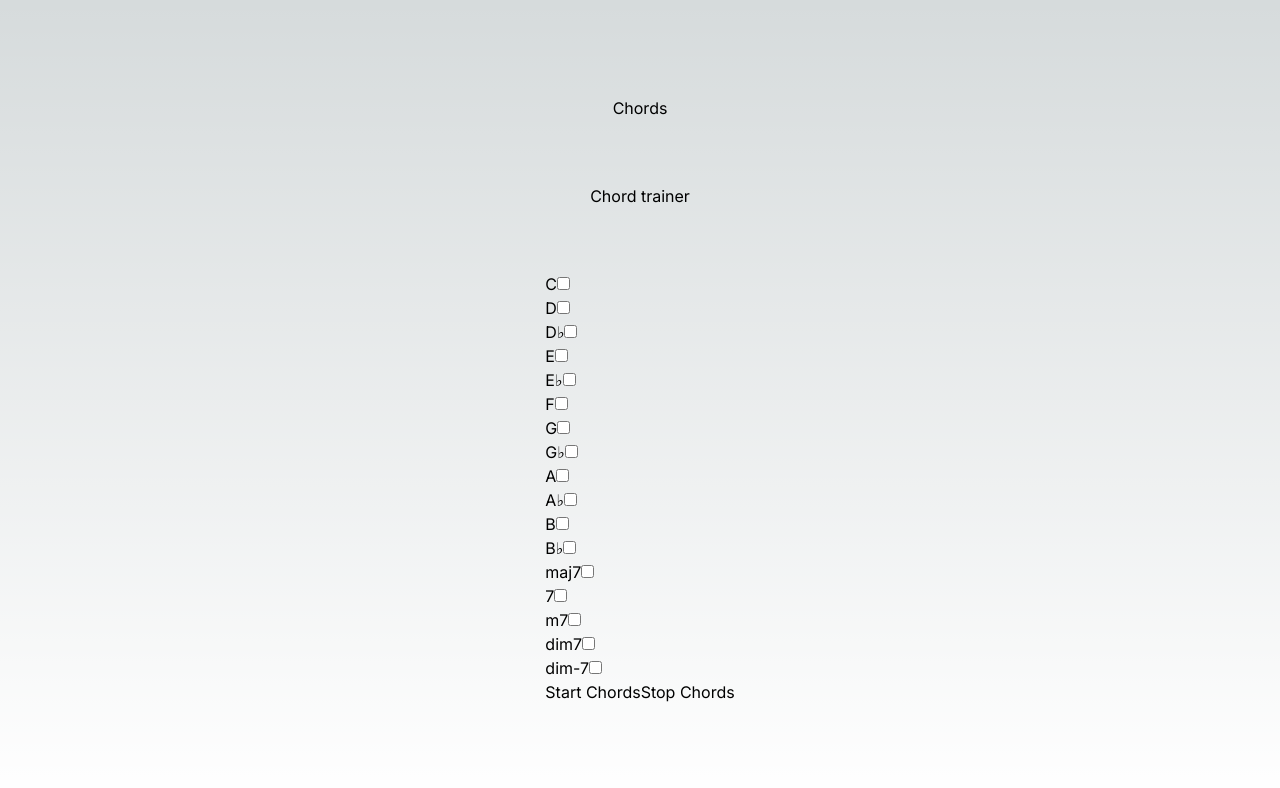
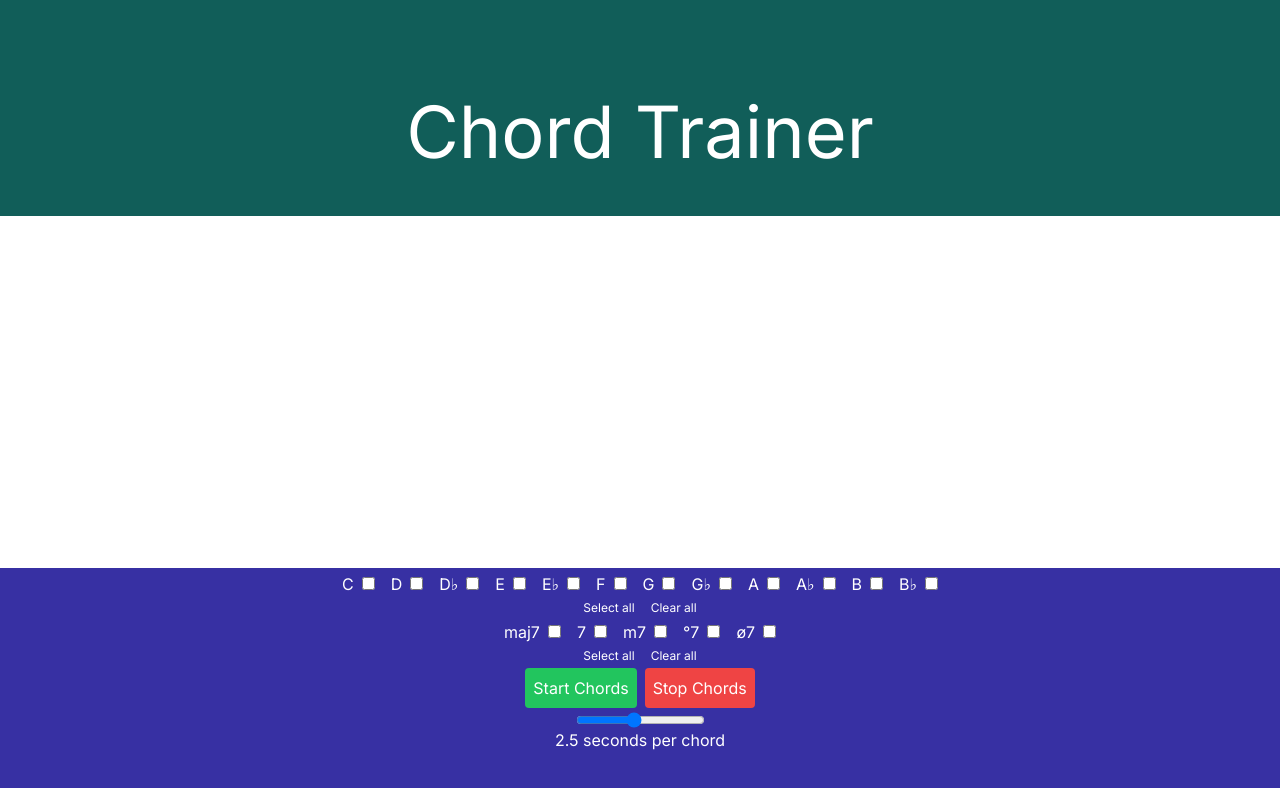
Before and after one commit to jstout38/Chord-Trainer, a Next.js app: page / in a window 1280 px wide. Shown: the top 788 px of the page. Built offline with nearby package versions, Linux system fonts and the light colour scheme.

Commit message:
slider for timing and styling

```diff
--- a/app/globals.css
+++ b/app/globals.css
@@ -2,19 +2,6 @@
 @tailwind components;
 @tailwind utilities;
 
-:root {
-  --foreground-rgb: 0, 0, 0;
-  --background-start-rgb: 214, 219, 220;
-  --background-end-rgb: 255, 255, 255;
-}
-
-@media (prefers-color-scheme: dark) {
-  :root {
-    --foreground-rgb: 255, 255, 255;
-    --background-start-rgb: 0, 0, 0;
-    --background-end-rgb: 0, 0, 0;
-  }
-}
 
 body {
   color: rgb(var(--foreground-rgb));
--- /dev/null
+++ b/app/options.tsx
@@ -0,0 +1,80 @@
+import { useState, useRef } from 'react';
+import { chordSettingsType } from './page';
+
+type optionProps = {
+  chordState: chordSettingsType,
+  startChords: React.MouseEventHandler<HTMLButtonElement>,
+  stopChords: React.MouseEventHandler<HTMLButtonElement>,
+  handleClickKeys: Function,
+  handleClickChords: Function,
+  selectAllKeys: React.MouseEventHandler<HTMLButtonElement>,
+  clearAllKeys: React.MouseEventHandler<HTMLButtonElement>,
+  selectAllChords: React.MouseEventHandler<HTMLButtonElement>,
+  clearAllChords: React.MouseEventHandler<HTMLButtonElement>,
+  chordSpeed: number,
+  setChordSpeed: Function,
+}
+
+export default function Options(props: optionProps) {
+
+  return (
+    <div className="bg-indigo-800 text-white w-full pb-12">
+      <div className="flex flex-col">
+        <div className="flex flex-row justify-center">
+          {props.chordState.keys.map((entry, index) => {
+            var label = entry[0];
+            var isChecked = entry[1];
+            return (
+            <div className="m-1" key={index} >
+            <label className="m-1">{label[0].toUpperCase() + label.slice(1)}</label>
+            <input className="m-1" name={label} type="checkbox" onChange={(e) => props.handleClickKeys(e, index)} checked={isChecked} />
+            </div>
+            );
+            })
+          }
+        </div>
+        <div className="flex flex-row justify-center">
+          <button className="mx-2 text-xs" onClick={props.selectAllKeys}>Select all</button>
+          <button className="mx-2 text-xs" onClick={props.clearAllKeys}>Clear all</button>
+        </div>
+        <div className="flex flex-row justify-center">
+          {props.chordState.chords.map((entry, index) => {
+            var label = entry[0];
+            var isChecked = entry[1];
+            return (
+            <div className="m-1" key={index} >
+            <label className="m-1">{label}</label>
+            <input className="m-1" name={label} type="checkbox" onChange={(e) => props.handleClickChords(e, index)} checked={isChecked} />
+            </div>
+            );
+            })
+          }
+        </div>
+        <div className="flex flex-row justify-center">
+          <button className="mx-2 text-xs" onClick={props.selectAllChords}>Select all</button>
+          <button className="mx-2 text-xs" onClick={props.clearAllChords}>Clear all</button>
+        </div>
+      </div>
+      <div className="flex flex-row justify-center">
+        <button className="bg-green-500 m-1 p-2 rounded text-white" onClick={props.startChords}>Start Chords</button>
+        <button className="bg-red-500 p-2 rounded m-1 text-white" onClick={props.stopChords}>Stop Chords</button>
+      </div>
+      <div className="slidecontainer">
+        <div className="flex flex-row justify-center">
+          <input
+            type="range"
+            min=".5"
+            max="5"
+            step=".5"
+            value={props.chordSpeed}
+            onChange={(e) => {props.setChordSpeed(e.target.value)}}
+            className="slider"
+            id="myRange" />
+        </div>
+        <div className="flex flex-row justify-center">
+          {props.chordSpeed} seconds per chord
+        </div>
+      </div>
+    </div>
+  )
+}
--- a/app/page.tsx
+++ b/app/page.tsx
@@ -2,8 +2,9 @@
 
 import Image from 'next/image'
 import { useState, useEffect, useRef } from 'react';
+import Option from './options';
 
-type chordSettingsType = {
+export type chordSettingsType = {
   keys: [string, boolean][],
   chords: [string, boolean][],
 };
@@ -17,7 +18,7 @@ type chordListType = {
 export default function Home() {
 
   const keys = [ "c", "d", "d♭", "e", "e♭", "f", "g", "g♭", "a", "a♭", "b", "b♭", ]
-  const chords =[ "maj7", "7", "m7", "dim7", "dim-7", ]
+  const chords =[ "maj7", "7", "m7", "°7", "ø7", ]
   const [ chordState, setChordState ] = useState<chordSettingsType>(
     {
       keys: keys.map((entry) => ([entry,false])),
@@ -29,25 +30,7 @@ export default function Home() {
 
   const [ currentChord, setCurrentChord ] = useState('');
 
-  const [ chordsStarted, setChordsStarted ] = useState(false);
-
-
-  // function updateChordList() {
-  //   var updatedChords = [];
-  //   for (var i=0; i < chordState.chords.length; i++) {
-  //     for (var j = 0; j < chordState.keys.length; j++) {
-  //       if (chordState.keys[j][1]) {
-  //         var newChord = chordState.keys[j][0];
-  //         if (chordState.chords[i][1]) {
-  //           newChord += chordState.chords[i][0];
-  //           updatedChords.push(newChord)
-  //         }
-
-  //       }
-  //     }
-  //   }
-  //   setChordList(updatedChords);
-  // }
+  const [ chordSpeed, setChordSpeed ] = useState(2.5);
 
   useEffect(() => {
       var updatedChords = [];
@@ -56,6 +39,7 @@ export default function Home() {
           if (chordState.keys[j][1]) {
             var newChord = chordState.keys[j][0];
             if (chordState.chords[i][1]) {
+              newChord = newChord[0].toUpperCase() + newChord.slice(1);
               newChord += chordState.chords[i][0];
               updatedChords.push(newChord)
             }
@@ -69,13 +53,13 @@ export default function Home() {
 
 
   const handleClickKeys = async (event: React.ChangeEvent, position: number) => {
-    const updatedChordState : [string, boolean][] = chordState.keys.map((item, index) =>
+    const updatedKeyState : [string, boolean][] = chordState.keys.map((item, index) =>
       [item[0], index === position ? !item[1] : item[1]]
     );
 
     setChordState({
       ...chordState,
-      keys: updatedChordState,
+      keys: updatedKeyState,
       })
 
   }
@@ -92,54 +76,86 @@ export default function Home() {
 
   }
 
+  const clearAllKeys = async (event: React.MouseEvent<HTMLButtonElement>) => {
+    const updatedKeyState : [string, boolean][] = chordState.keys.map((item) =>
+      [item[0], false]
+    );
+
+    setChordState({
+      ...chordState,
+      keys: updatedKeyState,
+    })
+  }
+
+  const selectAllKeys = async (event: React.MouseEvent<HTMLButtonElement>) => {
+    const updatedKeyState : [string, boolean][] = chordState.keys.map((item) =>
+      [item[0], true]
+    );
+
+    setChordState({
+      ...chordState,
+      keys: updatedKeyState,
+    })
+  }
+
+  const clearAllChords = async (event: React.MouseEvent<HTMLButtonElement>) => {
+    const updatedChordState : [string, boolean][] = chordState.chords.map((item) =>
+      [item[0], false]
+    );
+
+    setChordState({
+      ...chordState,
+      chords: updatedChordState,
+    })
+  }
+
+  const selectAllChords = async (event: React.MouseEvent<HTMLButtonElement>) => {
+    const updatedChordState : [string, boolean][] = chordState.chords.map((item) =>
+      [item[0], true]
+    );
+
+    setChordState({
+      ...chordState,
+      chords: updatedChordState,
+    })
+  }
+
   const chordIntervalRef = useRef<NodeJS.Timeout | null>(null);
 
   const startChords = async (event: React.MouseEvent<HTMLButtonElement>) => {
+    if (!chordIntervalRef.current && chordList.length > 0) {
+      var chordIndex = Math.floor(Math.random() * chordList.length);
+      setCurrentChord(chordList[chordIndex]);
       chordIntervalRef.current = setInterval(() => {
-        var chordIndex = Math.floor(Math.random() * chordList.length);
-        setCurrentChord(chordList[chordIndex]);
-      }, 1000);
+          var chordIndex = Math.floor(Math.random() * chordList.length);
+          setCurrentChord(chordList[chordIndex]);
+      }, 1000 * chordSpeed);
+    }
   }
 
   const stopChords = async (event: React.MouseEvent<HTMLButtonElement>) => {
     clearInterval(chordIntervalRef.current as NodeJS.Timeout);
     chordIntervalRef.current = null;
+    setCurrentChord('');
   }
 
   return (
-    <main className="flex min-h-screen flex-col items-center justify-between p-24">
-      <div>Chords</div>
-      <div>Chord trainer</div>
-      {currentChord}
-      <div>
-        {chordState.keys.map((entry, index) => {
-          var label = entry[0];
-          var isChecked = entry[1];
-          return (
-          <div key={index} >
-          <label>{label[0].toUpperCase() + label.slice(1)}</label>
-          <input name={label} type="checkbox" onChange={(e) => handleClickKeys(e, index)} checked={isChecked} />
-          </div>
-          );
-          })
-        }
-
-        {chordState.chords.map((entry, index) => {
-          var label = entry[0];
-          var isChecked = entry[1];
-          return (
-          <div key={index} >
-          <label>{label}</label>
-          <input name={label} type="checkbox" onChange={(e) => handleClickChords(e, index)} checked={isChecked} />
-          </div>
-          );
-          })
-        }
-
-        <button onClick={startChords}>Start Chords</button>
-        <button onClick={stopChords}>Stop Chords</button>
-      </div>
-
+    <main className="flex min-h-screen flex-col items-center justify-between">
+      <div className="flex flex-row w-screen pt-24 p-12 justify-center text-white text-7xl bg-teal-800">Chord Trainer</div>
+      <div className="text-9xl h-1">{currentChord}</div>
+      <Option
+        chordState={chordState}
+        startChords={startChords}
+        stopChords={stopChords}
+        handleClickKeys={handleClickKeys}
+        handleClickChords={handleClickChords}
+        selectAllKeys={selectAllKeys}
+        clearAllKeys={clearAllKeys}
+        selectAllChords={selectAllChords}
+        clearAllChords={clearAllChords}
+        chordSpeed={chordSpeed}
+        setChordSpeed={setChordSpeed}
+      />
     </main>
   )
 }
```
